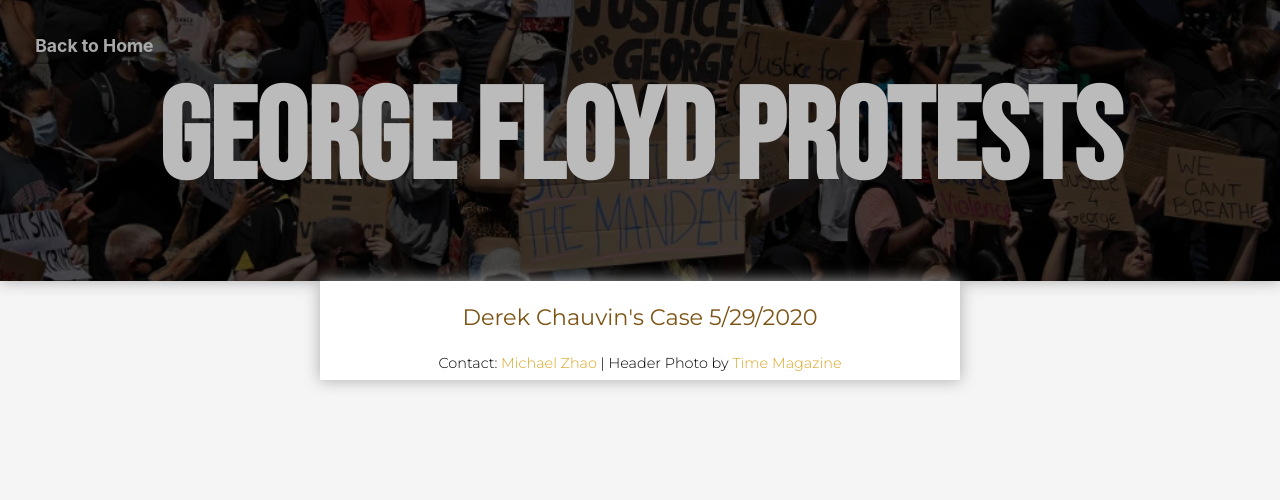
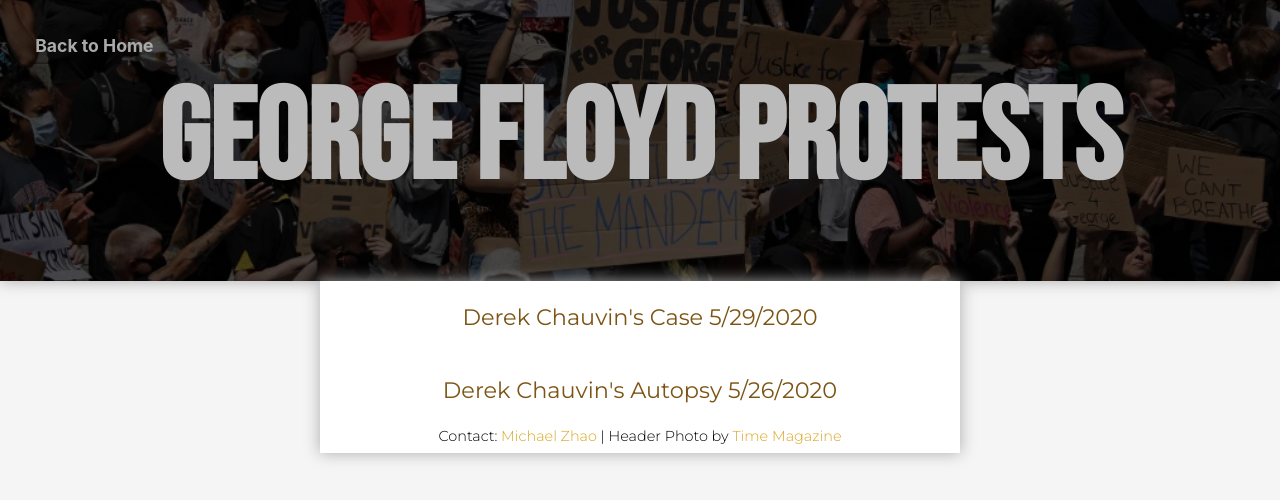
Before and after one commit to MichaelZhao21/advocacy, a React (Create React App) app: page /george-floyd-protests in a window 1280 px wide. Shown: the top 500 px of the page. Built offline with nearby package versions, Linux system fonts and the light colour scheme.

Commit message:
Added autopsy

```diff
--- a/src/pages/GeorgeProtests.js
+++ b/src/pages/GeorgeProtests.js
@@ -3,6 +3,7 @@ import React from 'react';
 import './css/GeorgeProtests.css';
 import './style.css'
 import Case from '../files/derek-case.pdf';
+import Autopsy from '../files/autopsy.pdf';
 import Footer from './Footer';
 
 class GeorgeProtests extends React.Component {
@@ -14,6 +15,7 @@ class GeorgeProtests extends React.Component {
                 </div>
                 <div class="container">
                     <a className="link" href={Case}>Derek Chauvin's Case 5/29/2020</a>
+                    <a className="link" href={Autopsy}>Derek Chauvin's Autopsy 5/26/2020</a>
                     <Footer credit="Time Magazine" link="https://time.com/5845632/london-protests-george-floyd/"></Footer>
                 </div>
             </div>
```
Also changed, not shown: 1 other file (tests, documents, lock files or other folders).
